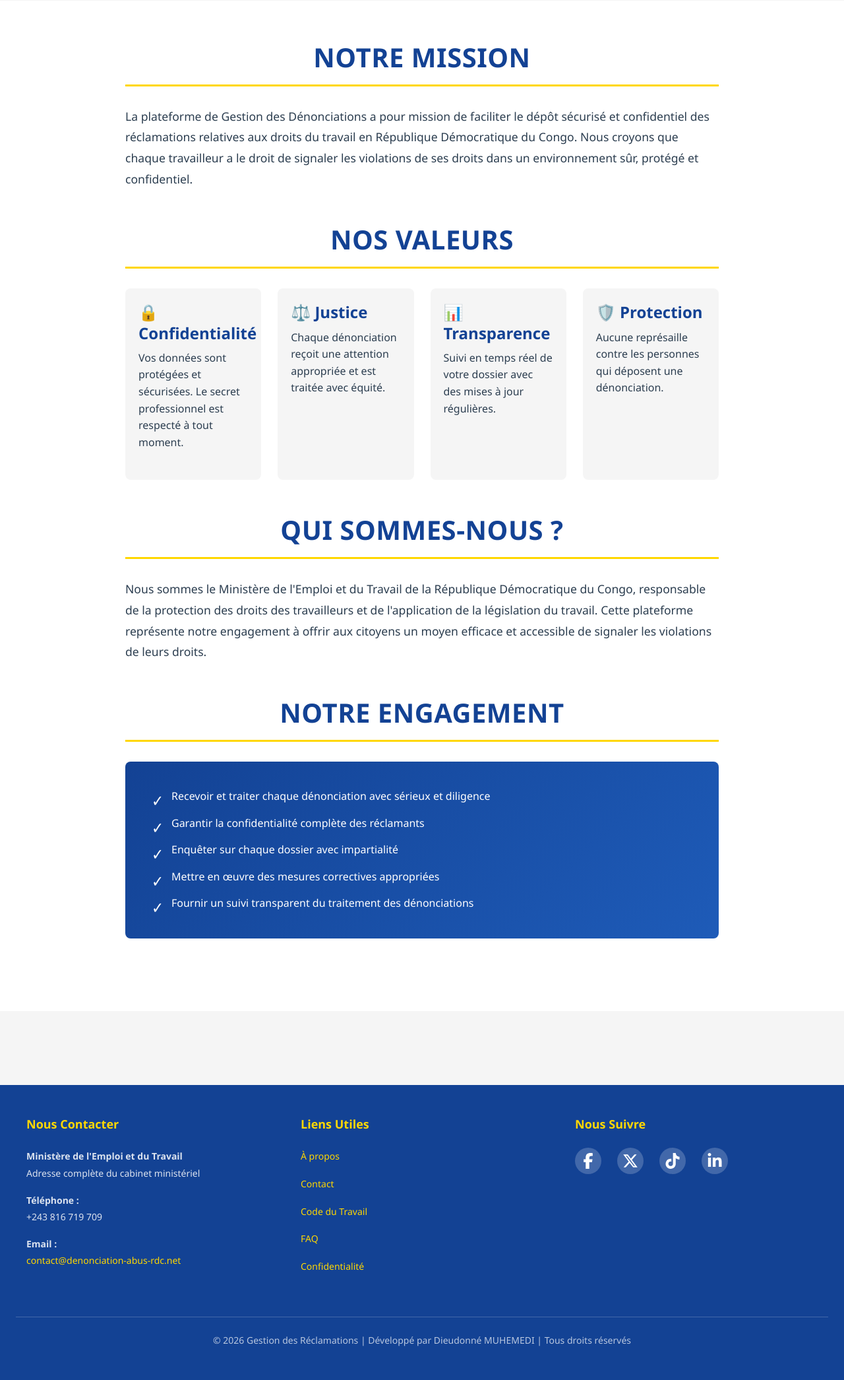
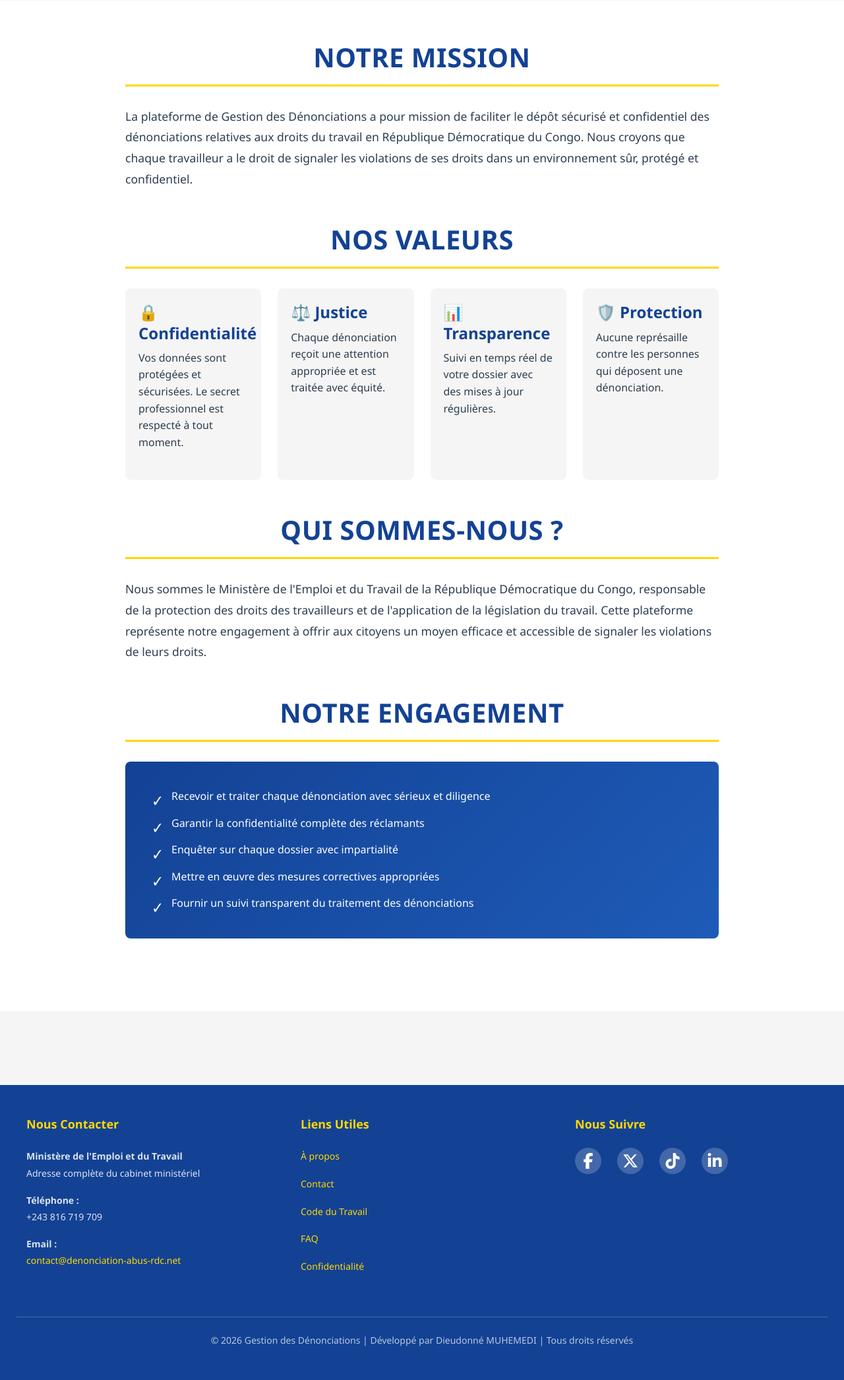
Before and after one commit to DieudonneM/DENONCIATIONS, a Django app: page /about/ in a window 1280 px wide. Shown: the part 398-2489 px from the top of the page at 66% size. Run offline with Django 4.2, Linux system fonts and the light colour scheme.

Commit message:
Finissions des corrections du remplacement du mot 'Réclamation'

```diff
--- a/core/templates/base.html
+++ b/core/templates/base.html
@@ -108,7 +108,7 @@
 
         <!-- Footer Bottom -->
         <div class="footer-bottom">
-            <p>&copy; 2026 Gestion des Réclamations | Développé par Dieudonné MUHEMEDI | Tous droits réservés</p>
+            <p>&copy; 2026 Gestion des Dénonciations | Développé par Dieudonné MUHEMEDI | Tous droits réservés</p>
         </div>
     </footer>
 
--- a/core/templates/core/about.html
+++ b/core/templates/core/about.html
@@ -25,7 +25,7 @@
                 <h2 style="text-align: center; margin-bottom: 30px; padding-bottom: 15px; border-bottom: 3px solid #FFD700;">Notre Mission</h2>
                 <p style="font-size: 1.1rem; line-height: 1.8; color: #2C3E50;">
                     La plateforme de Gestion des Dénonciations a pour mission de faciliter le dépôt sécurisé et confidentiel
-                    des réclamations relatives aux droits du travail en République Démocratique du Congo. Nous croyons que chaque
+                    des dénonciations relatives aux droits du travail en République Démocratique du Congo. Nous croyons que chaque
                     travailleur a le droit de signaler les violations de ses droits dans un environnement
                     sûr, protégé et confidentiel.
                 </p>
```
